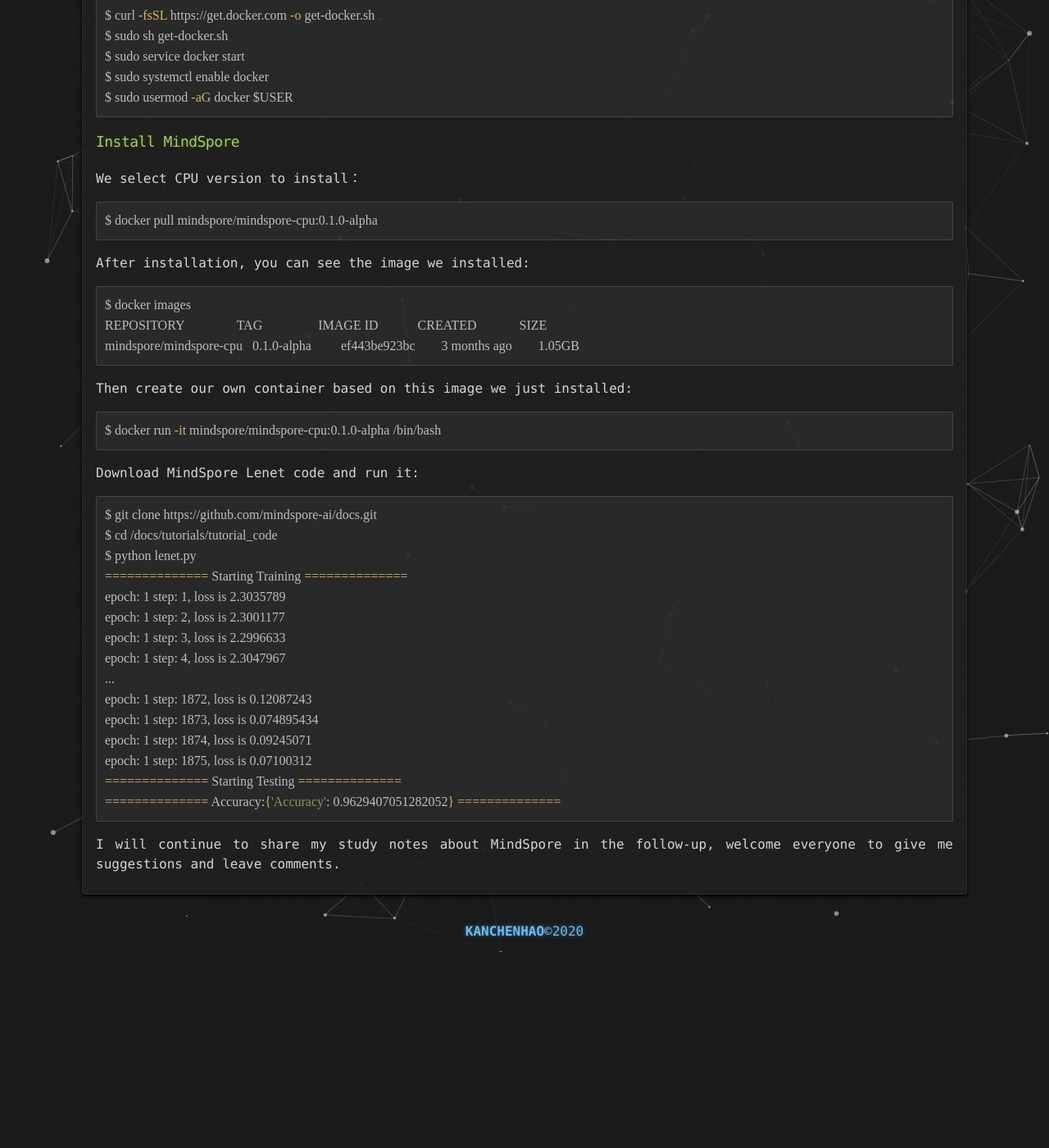
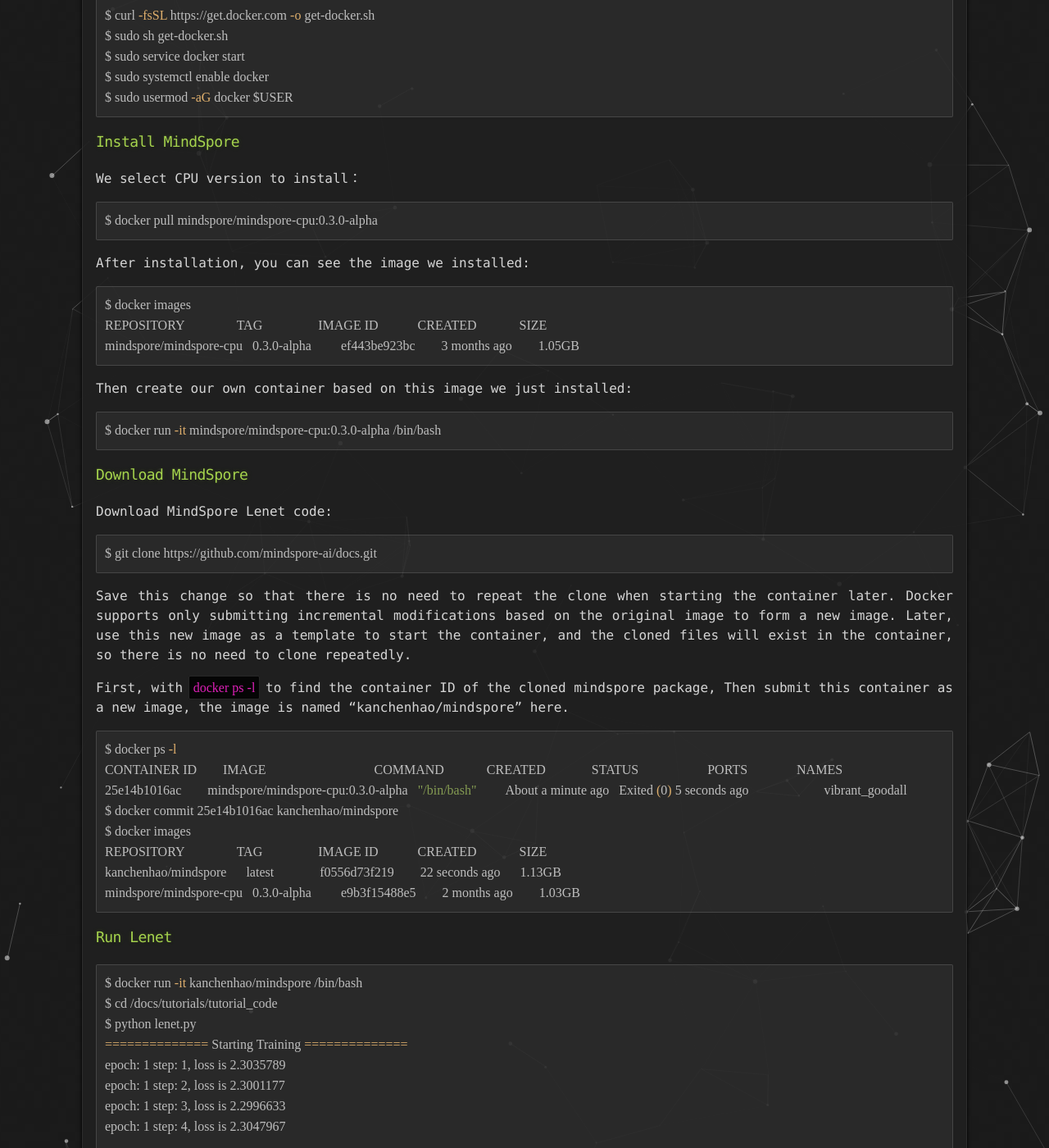
Before and after one commit to kanchenhao/blog, a Jekyll site: the page built from _posts/2020-08-09-MindSpore-Tutorial-In-Docker.md, in a window 1280 px wide and 1400 px high, scrolled down 456 px. Shown: the whole window at 82% size. Built offline with Jekyll 4.4.1, drawn with Linux system fonts in a browser that asks for light colours; comment, search, counter and statistics services are not loaded; before the commit the page ends 1617 px from its top, so only the background shows below that.

Commit message:
update the usage of docker

````diff
--- a/_posts/2020-08-09-MindSpore-Tutorial-In-Docker.md
+++ b/_posts/2020-08-09-MindSpore-Tutorial-In-Docker.md
@@ -23,7 +23,7 @@
 We select CPU version to install：
 
 ```shell
-$ docker pull mindspore/mindspore-cpu:0.1.0-alpha
+$ docker pull mindspore/mindspore-cpu:0.3.0-alpha
 ```
 
 <!-- more -->
@@ -33,19 +33,42 @@
 ```shell
 $ docker images
 REPOSITORY                TAG                 IMAGE ID            CREATED             SIZE
-mindspore/mindspore-cpu   0.1.0-alpha         ef443be923bc        3 months ago        1.05GB
+mindspore/mindspore-cpu   0.3.0-alpha         ef443be923bc        3 months ago        1.05GB
 ```
 
 Then create our own container based on this image we just installed:
 
 ```shell
-$ docker run -it mindspore/mindspore-cpu:0.1.0-alpha /bin/bash
+$ docker run -it mindspore/mindspore-cpu:0.3.0-alpha /bin/bash
 ```
 
-Download MindSpore Lenet code and run it:
+### Download MindSpore
+
+Download MindSpore Lenet code:
 
 ```shell
 $ git clone https://github.com/mindspore-ai/docs.git
+```
+
+Save this change so that there is no need to repeat the clone when starting the container later. Docker supports only submitting incremental modifications based on the original image to form a new image. Later, use this new image as a template to start the container, and the cloned files will exist in the container, so there is no need to clone repeatedly.
+
+First, with ```docker ps -l``` to find the container ID of the cloned mindspore package, Then submit this container as a new image, the image is named "kanchenhao/mindspore" here.
+
+```shell
+$ docker ps -l
+CONTAINER ID        IMAGE                                 COMMAND             CREATED              STATUS                     PORTS               NAMES
+25e14b1016ac        mindspore/mindspore-cpu:0.3.0-alpha   "/bin/bash"         About a minute ago   Exited (0) 5 seconds ago                       vibrant_goodall
+$ docker commit 25e14b1016ac kanchenhao/mindspore
+$ docker images
+REPOSITORY                TAG                 IMAGE ID            CREATED             SIZE
+kanchenhao/mindspore      latest              f0556d73f219        22 seconds ago      1.13GB
+mindspore/mindspore-cpu   0.3.0-alpha         e9b3f15488e5        2 months ago        1.03GB
+```
+
+### Run Lenet
+
+```shell
+$ docker run -it kanchenhao/mindspore /bin/bash
 $ cd /docs/tutorials/tutorial_code
 $ python lenet.py
 ============== Starting Training ==============
@@ -62,5 +85,4 @@
 ============== Accuracy:{'Accuracy': 0.9629407051282052} ==============
 ```
 
-
 I will continue to share my study notes about MindSpore in the follow-up, welcome everyone to give me suggestions and leave comments.
````
Also changed, not shown: Gemfile.lock.
